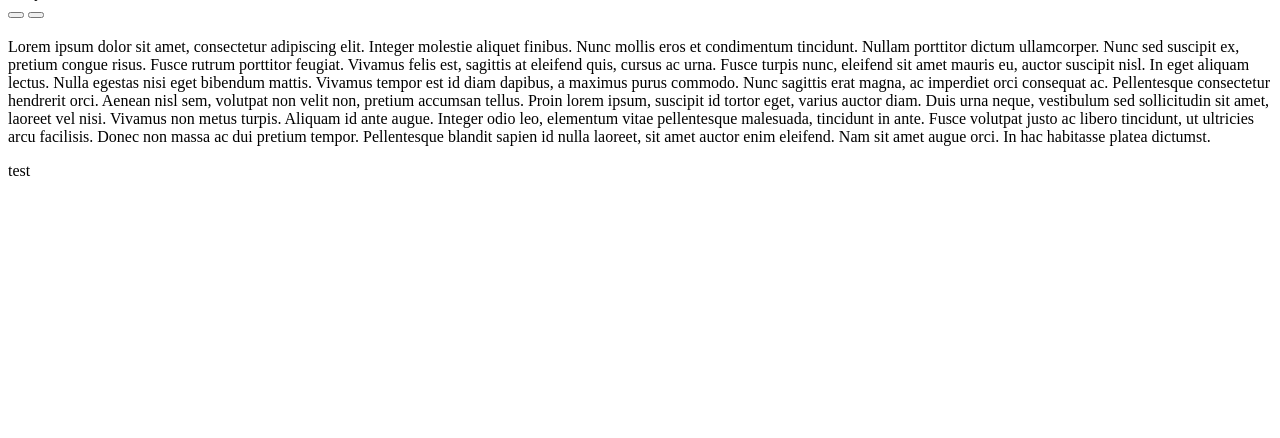
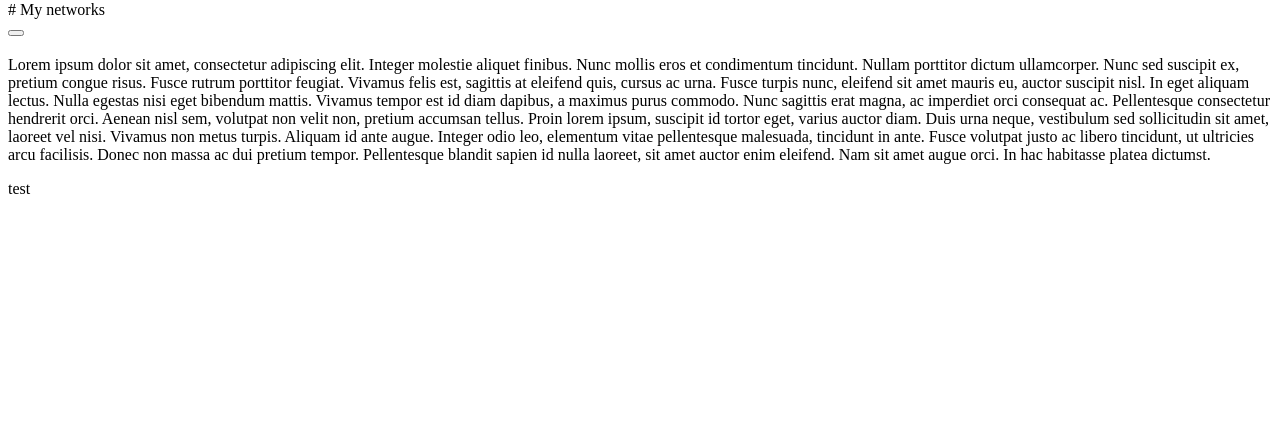
Before and after one commit to Nyuwb/nyuw.dev, a Symfony app: template templates/pages/index.html.twig in a window 1280 px wide. Shown: the part 345-783 px from the top of the page. Run offline with Twig, Linux system fonts and the light colour scheme; the template is opened without the code that fills it, so the values that code supplies are empty; some libraries are stand-ins or nearby versions.

Commit message:
Customized night mode and upgrading SF minor version

```diff
--- a/assets/styles/app.scss
+++ b/assets/styles/app.scss
@@ -9,7 +9,7 @@
 @import "~flag-icons/css/flag-icons.min.css";
 
 #socials .github {
-    @apply text-github;
+    @apply text-github dark:text-white;
 }
 #socials .discord {
     @apply text-discord;
--- a/tailwind.config.js
+++ b/tailwind.config.js
@@ -9,6 +9,7 @@
     extend: {
         colors: {
             'aqua-forest': '#529972',
+            'twilight-forest': '#214230',
             'panda': {
                 400: '#E97F16',
                 600: '#D74A09',
--- a/templates/base.html.twig
+++ b/templates/base.html.twig
@@ -13,18 +13,15 @@
             {{ encore_entry_script_tags('app') }}
         {% endblock %}
     </head>
-    <body class="antialiased text-sm text-gray-800">
+    <body class="antialiased text-sm text-zinc-800 dark:text-white">
 		<section id="wrapper" class="flex flex-no-wrap w-full h-screen">
             {% include 'menu.html.twig' %}
-			<section id="content-wrapper" class="w-full h-screen overflow-y-hidden md:py-10 md:px-6 p-4 bg-aqua-forest">
+			<section id="content-wrapper" class="w-full h-screen overflow-y-hidden md:py-10 md:px-6 p-4 bg-aqua-forest dark:bg-twilight-forest">
                 <button id="display-sidebar" class="md:hidden text-left mb-4 text-2xl text-white">
                     <i class="fa-solid fa-bars-staggered"></i>
                 </button>
-                <button id="change-theme" class="text-right mb-4 text-2xl text-white">
-                    <i class="fa-solid"></i>
-                </button>
-                <a href="/en"><span class="fi fi-gb"></span></a>{# set to dynamic #}
-                <div id="content" class="bg-white p-4">
+                <a href="/en"><span class="fi fi-gb text-xl text-left rounded-full w-6 h-6 bg-cover border border-white box-content"></span></a>{# set to dynamic #}
+                <div id="content" class="bg-white dark:bg-zinc-800 p-4">
                     <h1>{{ current_page.page_head_title|trans }}</h1>
                     {% block body %}{% endblock %}
                 </div>
--- a/templates/menu.html.twig
+++ b/templates/menu.html.twig
@@ -1,7 +1,10 @@
-<aside class="md:relative absolute w-64 bg-white dark:bg-slate-800 shadow-xl md:shadow shadow-slate-600 h-screen justify-between hidden md:block">
+<aside class="md:relative absolute w-64 bg-white dark:bg-zinc-800 shadow-xl md:shadow shadow-slate-600 h-screen justify-between hidden md:block">
     <div class="p-6 flex items-center">
-        <img class="border-2 border-aqua-forest rounded-full bg-white" src="{{ asset('build/images/nyuwking_500.png') }}" alt="Logo" />
+        <img class="border-2 border-aqua-forest dark:border-twilight-forest rounded-full bg-white" src="{{ asset('build/images/nyuwking_500.png') }}" alt="Logo" />
     </div>
+    <button id="change-theme" class="absolute text-center py-2 px-2 text-2xl w-10 top-0 right-0">
+        <i class="fa-solid"></i>
+    </button>
 	<nav class="pt-4">
 		<ul>
 			{% for item in menu.items %}
```
Also changed, not shown: 1 other file.
